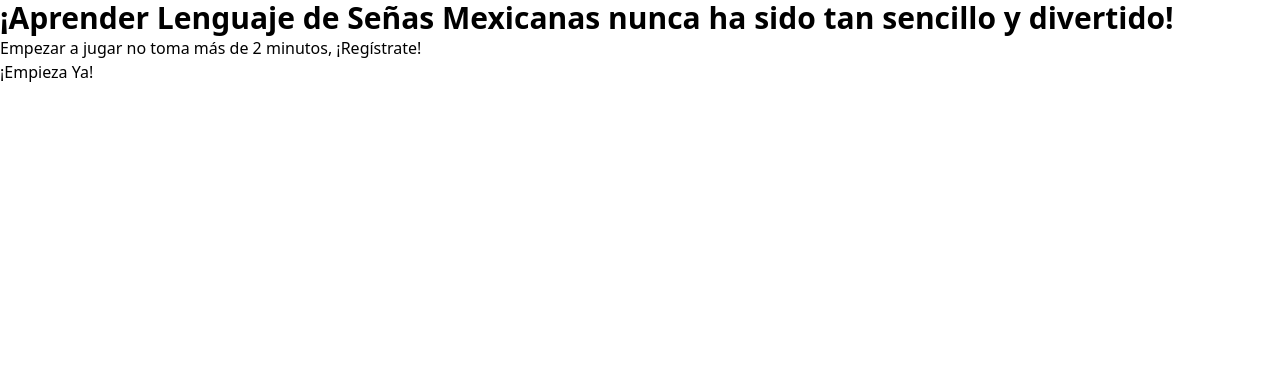
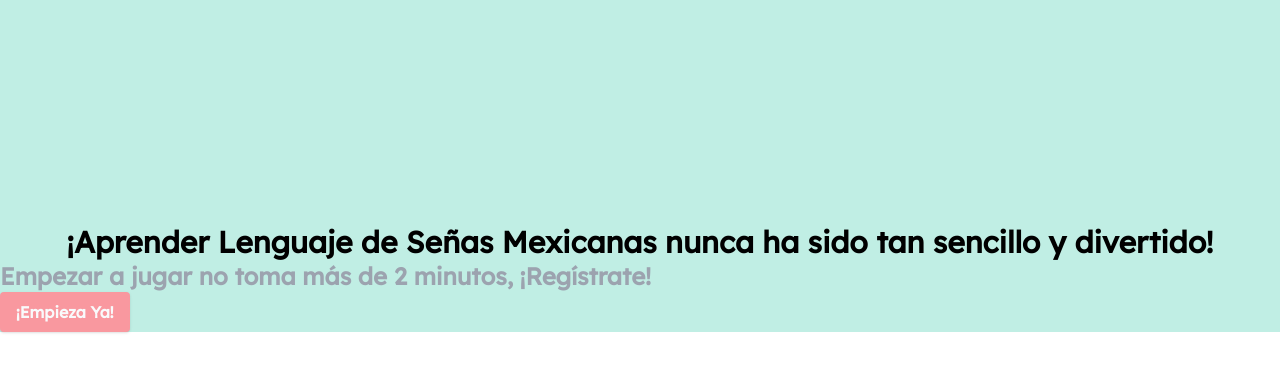
Before and after one commit to iso-bravo/Hands-On, a Next.js app: page / in a window 1280 px wide. Shown: the top 372 px of the page. Built offline with nearby package versions, Linux system fonts and the light colour scheme.

Commit message:
Un poco de styling

```diff
--- a/components/seccion1.tsx
+++ b/components/seccion1.tsx
@@ -1,17 +1,39 @@
 export function Seccion1(){
     return(
         <div>
-           <div className="">
+           <div className="bg-primary font-Lexend">
             <h2 className="
+            container
+            mx-auto
+            text-center
+            lg:pl-38
+            lg:pt-56
+            sm:pt-7
+            lg:text-3xl
+            sm:text-2xl
+            font-bold
+            ">¡Aprender Lenguaje de Señas Mexicanas nunca ha sido tan sencillo y divertido!</h2>
+            <h1 className="
+            container
+            mx-auto
+            text-center
             flex
             flex-row
-            text-center
-            text-3xl
-            lexend
-            font-bold
-            ">¡Aprender Lenguaje de Señas Mexicanas nunca ha sido tan sencillo y divertido!</h2>
-            <h1>Empezar a jugar no toma más de 2 minutos, ¡Regístrate!</h1>
-            <button>¡Empieza Ya!</button>
+            lg:text-2xl
+            sm:text-xl
+            lg:pl-auto
+            font-semibold
+            text-gray-400
+            ">Empezar a jugar no toma más de 2 minutos, ¡Regístrate!</h1>
+            <button className="
+            bg-secondary
+            hover:bg-hoversecondary
+            text-gray-50
+            font-semibold
+            py-2
+            px-4
+            rounded shadow
+            ">¡Empieza Ya!</button>
            </div>
         </div>
     )
--- a/package.json
+++ b/package.json
@@ -17,7 +17,7 @@
     "bcrypt": "^5.1.0",
     "eslint": "8.39.0",
     "eslint-config-next": "13.3.1",
-    "next": "^13.3.1",
+    "next": "^13.3.4",
     "next-auth": "^4.22.1",
     "react": "^18.2.0",
     "react-dom": "^18.2.0",
--- a/tailwind.config.js
+++ b/tailwind.config.js
@@ -9,6 +9,11 @@ module.exports = {
   ],
   theme: {
     extend: {
+      backgroundColor: theme =>({
+        'primary': '#C0EEE4',
+        'secondary':'#F9989F',
+        'hoversecondary': '#FFBEC3'
+      }),
       fontFamily: {
         Lexend: ['Lexend', "sans-serif"],
       },
```
Also changed, not shown: 1 other file (tests, documents, lock files or other folders).
